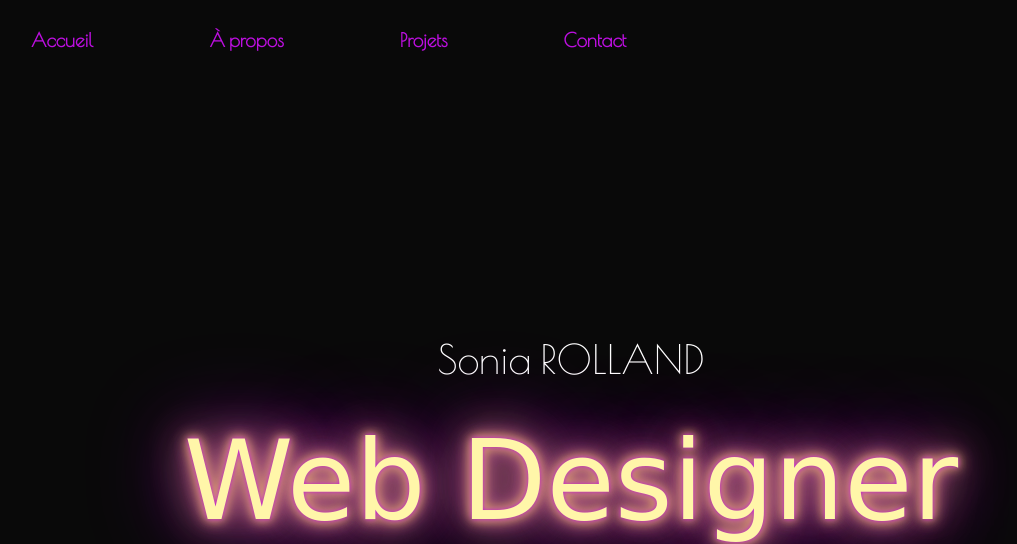
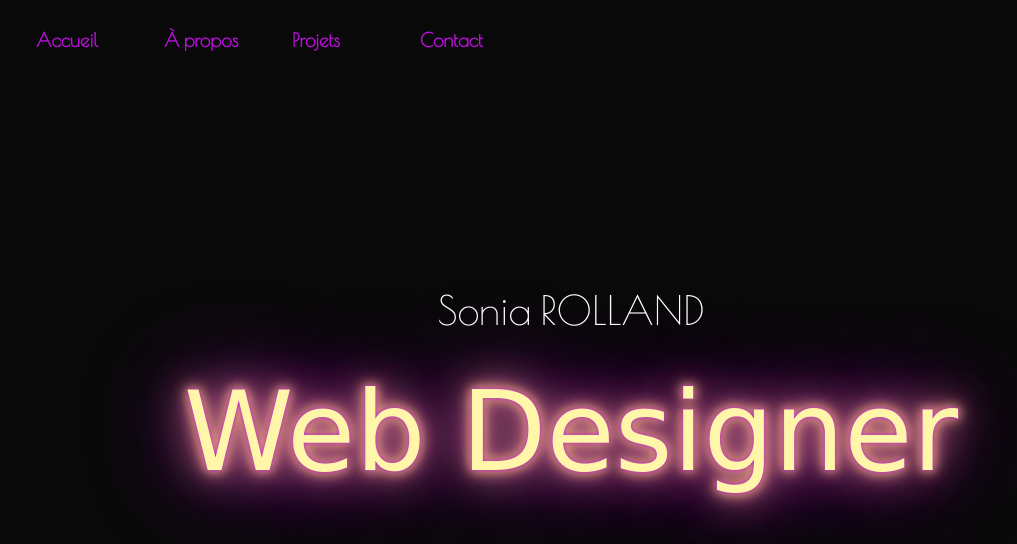
Before and after one commit to Rolland42/portfolio, a PHP site: page /front/index.php in a window 1280 px wide. Shown: the top 544 px of the page, without its empty margins (69-1086 px from the left). Run offline with PHP 8.4, Linux system fonts and the light colour scheme; data comes from the database, SQL or seed files in the repository; some web fonts are replaced.

Commit message:
maj navbar

```diff
--- a/assets/styles/navbar.css
+++ b/assets/styles/navbar.css
@@ -1,10 +1,10 @@
 .container-navbar a {
-    margin: 0px 10px;
+    margin: 0px 15px;
     padding: 10px 10px;
-    position: relative;
-    z-index: 0;
+    position: fixed;
+    z-index: 1;
     cursor: pointer;
-
+    display: flex;
 }
 
 .barnav-border a:before, .barnav-border a:after {
@@ -36,19 +36,21 @@
 
 #navbar-ul {
     text-align:center;
-    background: rgba(9, 9, 9, 0.7);
+    background: transparent;
     margin: 0;
     overflow: hidden;
     padding-top:1em;
     padding-bottom:1em;
     width:97.5em;
+    display: flex;
+   color:#bc0fdf;
 }
 
 .navbar-li{
     display:inline;
     text-align:center;
     overflow: hidden;
-    padding-right:2em;
+    padding-right:5em;
 }
 
 .navbar-a{
```
